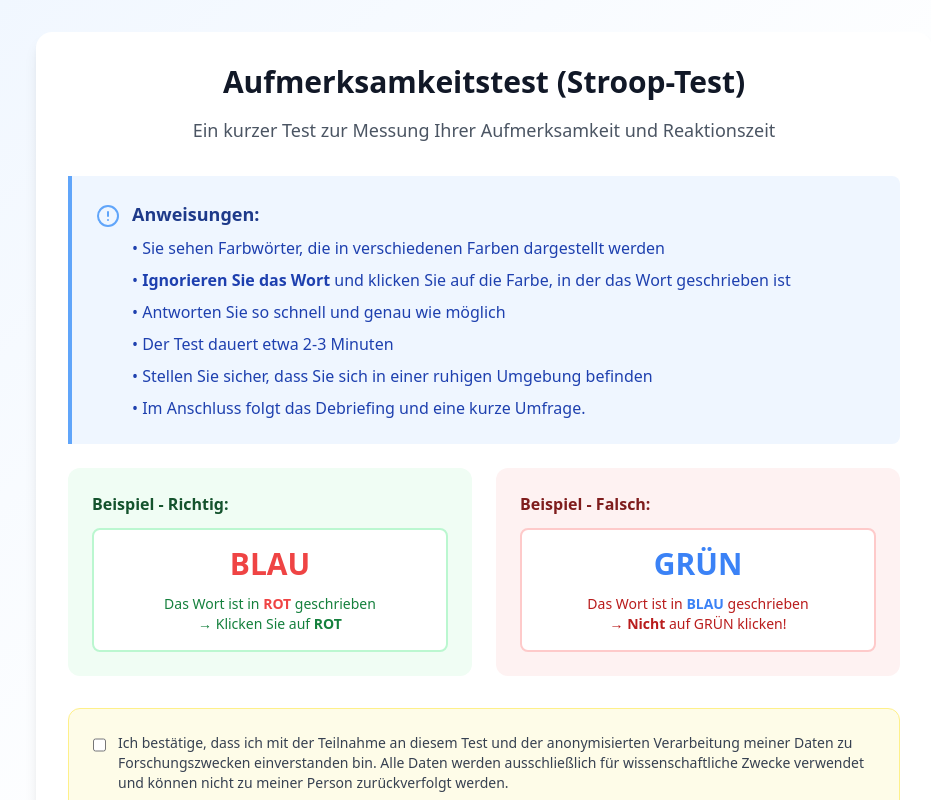
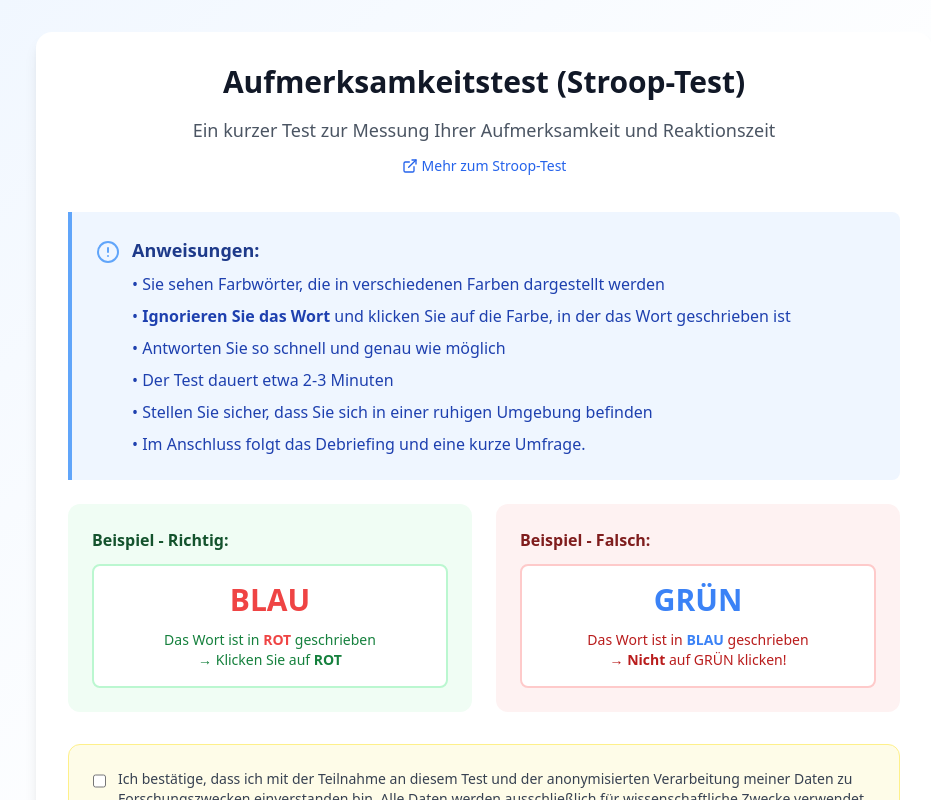
Before and after one commit to yunuseyvz/WAL_stroop, a React (Vite) app: page / in a window 1280 px wide. Both pictures are taken after a click on the button "Weiter zu den Anweisungen". Shown: the top 800 px of the page, without its empty margins (156-1087 px from the left). Built offline with nearby package versions, Linux system fonts and the light colour scheme; no server answers.

Commit message:
add external link to Stroop-Test information

```diff
--- a/src/components/TestInstructions.tsx
+++ b/src/components/TestInstructions.tsx
@@ -1,4 +1,4 @@
-import { Play, AlertCircle, ArrowLeft } from 'lucide-react';
+import { Play, AlertCircle, ArrowLeft, ExternalLink } from 'lucide-react';
 import { useState } from 'react';
 
 interface TestInstructionsProps {
@@ -17,6 +17,15 @@ export default function TestInstructions({ onStart, onBack }: TestInstructionsPr
         <p className="text-lg text-gray-600">
           Ein kurzer Test zur Messung Ihrer Aufmerksamkeit und Reaktionszeit
         </p>
+        <a
+          href="https://www.neuronation.com/science/de/der-stroop-test/"
+          target="_blank"
+          rel="noopener noreferrer"
+          className="inline-flex items-center mt-3 text-blue-600 hover:text-blue-800 text-sm font-medium transition-colors duration-200"
+        >
+          <ExternalLink className="h-4 w-4 mr-1" />
+          Mehr zum Stroop-Test
+        </a>
       </div>
 
       <div className="space-y-6 mb-8">
```
